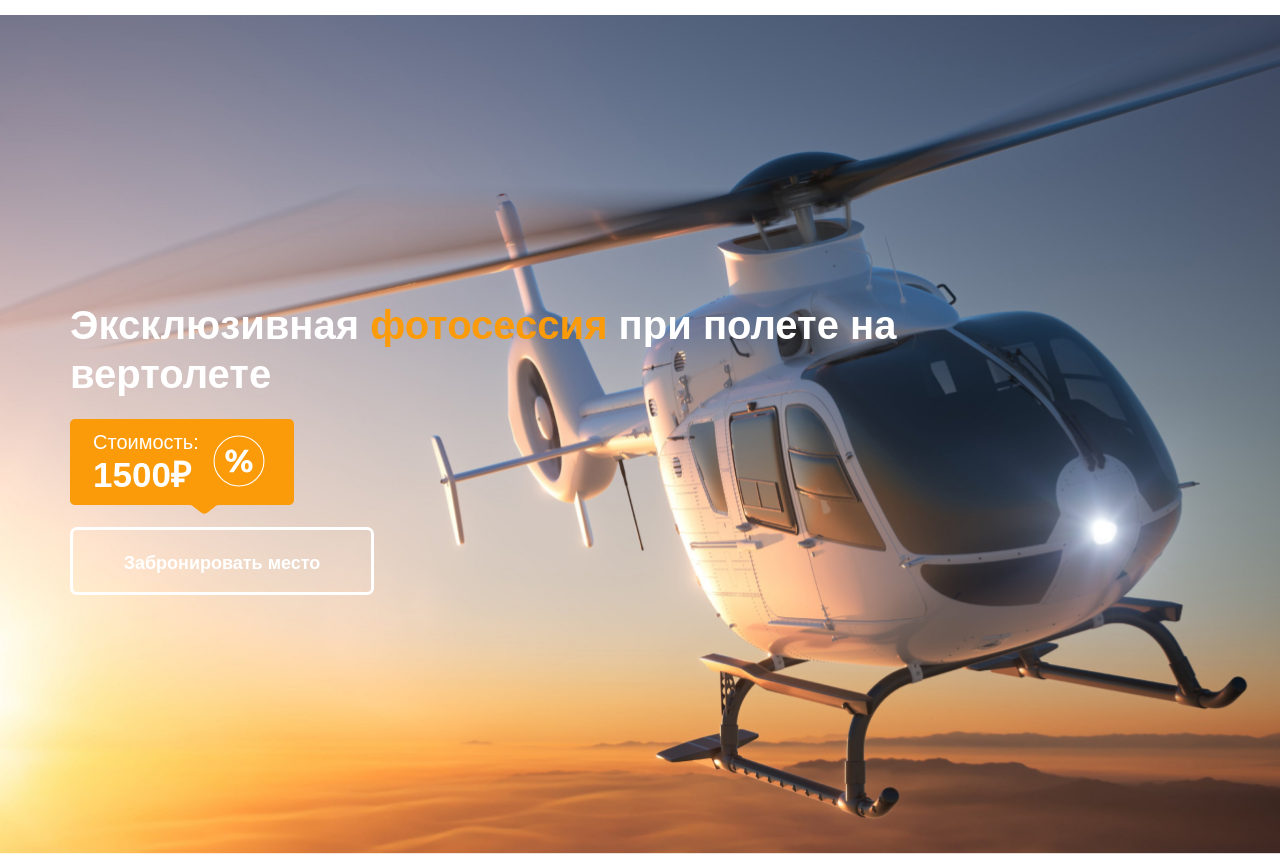
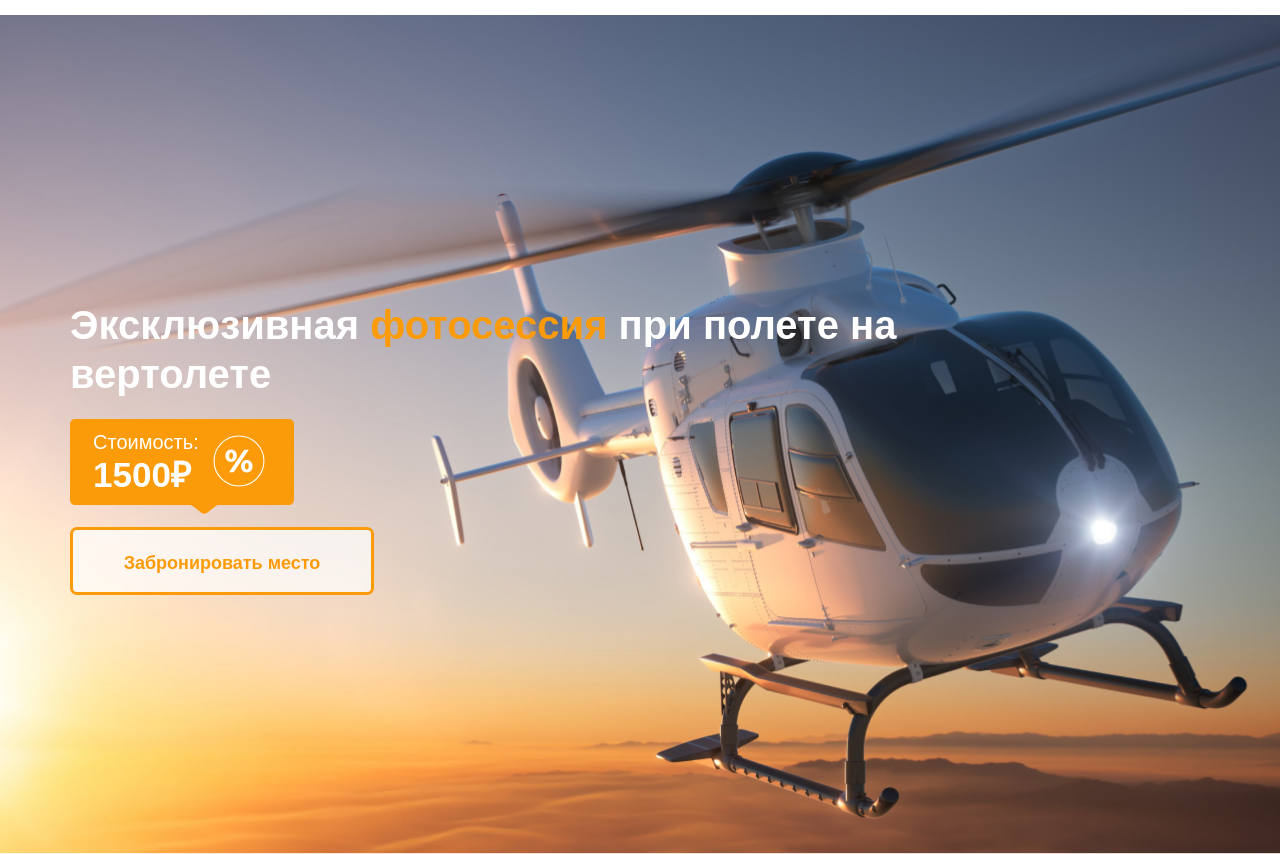
Before and after one commit to jakemidway/HELYFLY, a website: page src/index.html in a window 1280 px wide. In both pictures the pointer is over the element "Забронировать место". Shown: the part 85-939 px from the top of the page. Drawn offline with nearby package versions, Linux system fonts and the light colour scheme; files that its build step writes are made by us from their sources; a web font is replaced by a local one.

Commit message:
btn banner

```diff
--- a/src/assets/scss/blocks/_banner.scss
+++ b/src/assets/scss/blocks/_banner.scss
@@ -108,6 +108,12 @@
         height: 68px;
         border: 3px solid #FFFFFF;
         border-radius: 7px;
+        transition: .5s ease;
+        &:hover{
+            border: 3px solid $colorAccent;
+            color: $colorAccent;
+            background: rgba(255, 255, 255, 0.7);
+        }
 
         @media (min-width:768px) {
             width: 304px;
```
Also changed, not shown: dist/assets/css/style.css, dist/assets/css/style.min.css.
